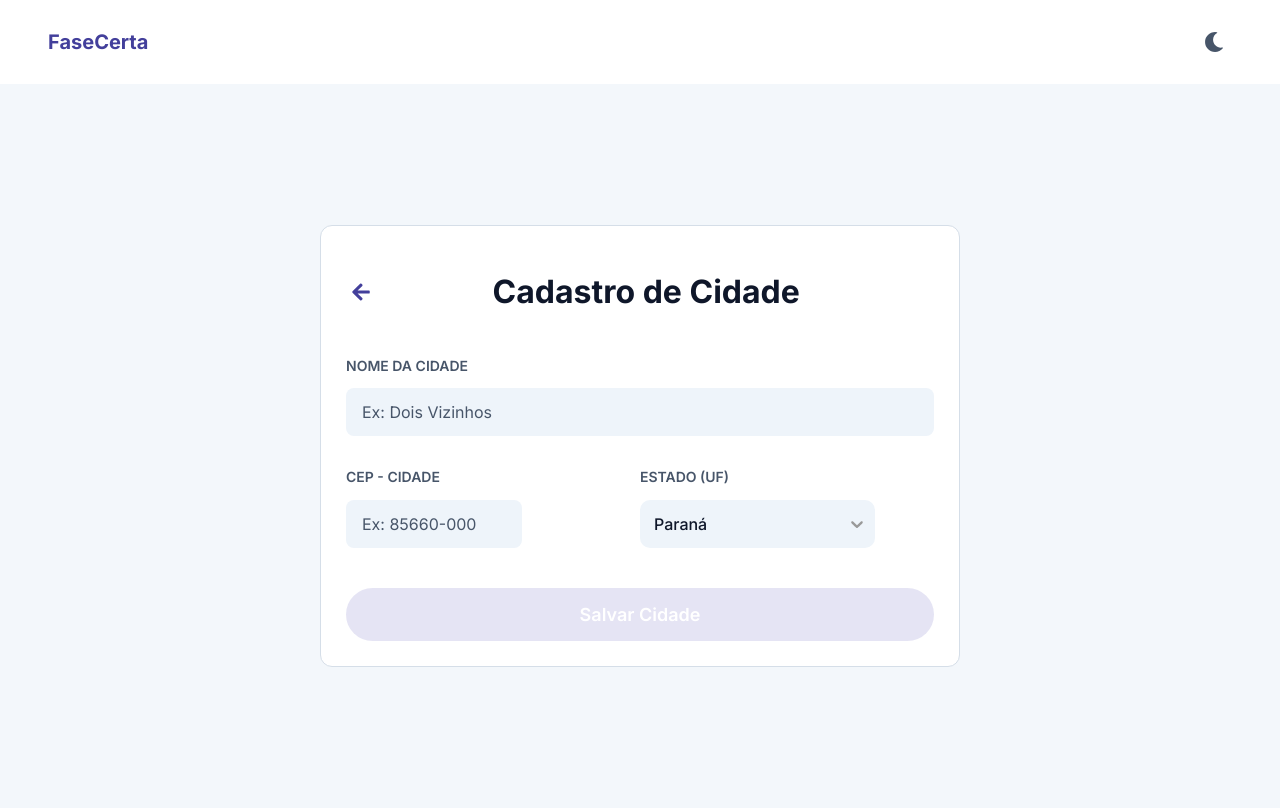
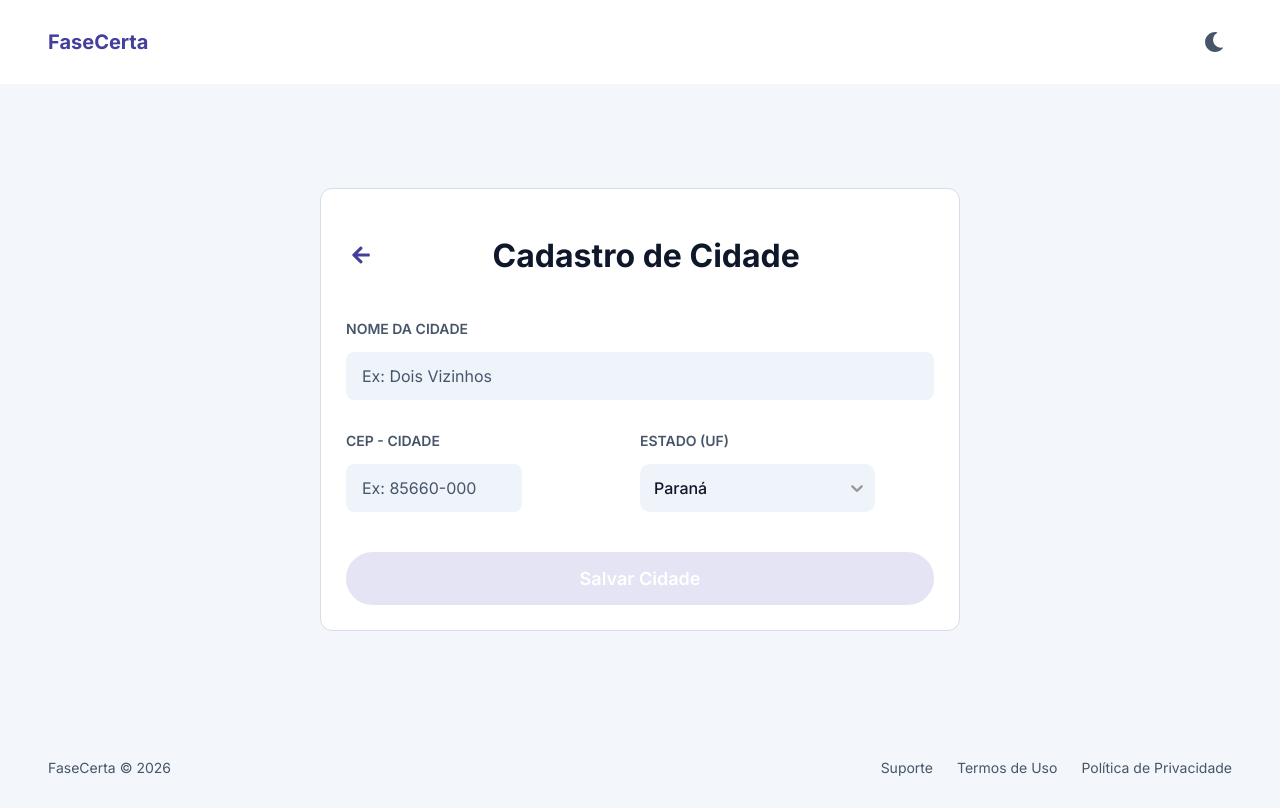
Before and after one commit to CS-PI-2026-FaseCerta/front-end, a React (Create React App) app: page /cadastroCidade in a window 1280 px wide. Built offline with nearby package versions, Linux system fonts and the light colour scheme.

Commit message:
style: correção do footer, e inserção do mesmo nas telas de cadastro serviço e cadastro cidade

```diff
--- a/src/form/pages/RegisterService/RegisterService.jsx
+++ b/src/form/pages/RegisterService/RegisterService.jsx
@@ -38,7 +38,7 @@ export default function RegisterService() {
   return (
     <div className="service-page">
       <Header />
-      <div className="service-form-card">
+      <main className="service-form-card">
         <div className="card-header">
           <button
             type="button"
@@ -131,7 +131,7 @@ export default function RegisterService() {
             Salvar Serviço
           </button>
         </form>
-      </div>
+      </main>
       <Footer />
     </div>
   );
--- a/src/form/pages/registercity/RegisterCity.css
+++ b/src/form/pages/registercity/RegisterCity.css
@@ -2,20 +2,29 @@
     margin: 0;
     padding: 0;
     box-sizing: border-box;
-
     width: 100%;
     display: flex;
-    justify-content: space-between;
-    align-items: center;
+    flex-direction: column;
+    min-height: 100vh;
     background-color: var(--background-color);
-    flex-direction: column;
+    align-items: stretch;
 }
 
 .city-page-content {
     display: flex;
     flex-direction: column;
     justify-content: center;
-    height: calc(100vh - 4.75rem);
+    align-items: center;
+    flex: 1;
+    width: 100%;
+    padding: 20px 0;
+}
+
+.page-footer {
+    width: 100%;
+    box-sizing: border-box;
+    display: flex;
+    justify-content: space-between;
 }
 
 .city-form-card {
--- a/src/form/pages/registercity/RegisterCity.jsx
+++ b/src/form/pages/registercity/RegisterCity.jsx
@@ -2,7 +2,8 @@ import React, { useState } from "react";
 import Select from "react-select";
 import "./RegisterCity.css";
 import { FaArrowLeft } from "react-icons/fa";
-import Header from "../../../global/components/Header/Header";
+import Header from "../../../global/components/Header/Header.jsx";
+import Footer from "../../../global/components/Footer/Footer.jsx"
 import { useNavigate } from "react-router-dom";
 
 export default function RegisterCity() {
@@ -70,7 +71,7 @@ export default function RegisterCity() {
     return (
         <div className="city-page">
             <Header />
-            <div className="city-page-content">
+            <main className="city-page-content">
                 <div className="city-form-card">
                     <div className="card-header">
                         <button className="back-button" onClick={() => navigate("/dashboard")}>
@@ -135,7 +136,8 @@ export default function RegisterCity() {
                         </button>
                     </form>
                 </div>
-            </div>
+            </main>
+            <Footer />
         </div>
     );
 }
--- a/src/global/components/Footer/Footer.css
+++ b/src/global/components/Footer/Footer.css
@@ -6,6 +6,9 @@
     padding: 24px 48px;
     font-size: 14px;
     color: var(--text-secondary);
+    width: 100%;
+    box-sizing: border-box;
+    flex-shrink: 0;
 }
 
 .footer-links {
@@ -16,6 +19,7 @@
 .footer-links a {
     color: var(--text-secondary);
     text-decoration: none;
+    transition: color 0.2s ease;
 }
 
 .footer-links a:hover {
@@ -23,7 +27,7 @@
     text-decoration: underline;
 }
 
-/* --- Responsividade --- */
+/* --- Responsividade (Mobile) --- */
 @media (max-width: 768px) {
     .page-footer {
         padding: 10px 16px 30px 16px;
@@ -34,13 +38,13 @@
 
     .footer-links {
         flex-direction: column;
-        gap: 12px;
+        gap: 16px;
         order: 1;
     }
 
     .copyright {
         order: 2;
-        font-size: 15px;
+        font-size: 13px;
         opacity: 0.8;
     }
 }
```
Also changed, not shown: 1 other file (tests, documents, lock files or other folders).
